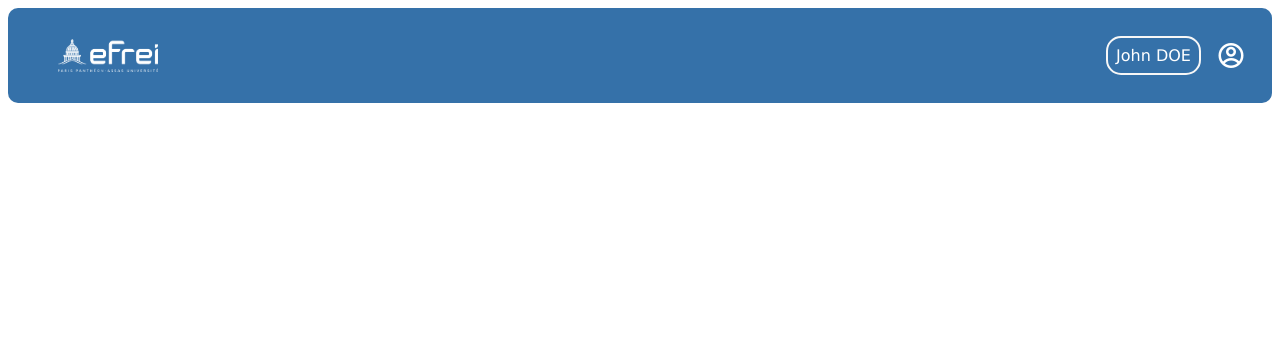
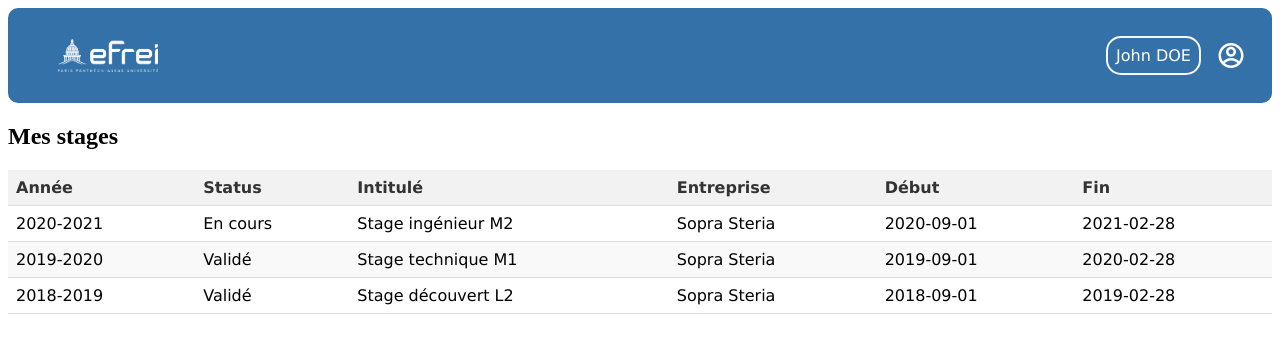
Before and after one commit to GitHermann/M2-AdvancedProgramming-Project, a Vue app in the folder frontend/: page /student/internships in a window 1280 px wide. Before the commit this address had no page. Shown: the top 344 px of the page. Built offline with nearby package versions, Linux system fonts and the light colour scheme.

Commit message:
add: table comonent

```diff
--- a/frontend/index.html
+++ b/frontend/index.html
@@ -8,7 +8,7 @@
     href="https://cdn.jsdelivr.net/npm/remixicon@4.1.0/fonts/remixicon.css"
     rel="stylesheet"
 />
-    <title>Internship</title>
+    <title>myInternships</title>
   </head>
   <body>
     <div id="app"></div>
--- a/frontend/src/components/LoginForm.vue
+++ b/frontend/src/components/LoginForm.vue
@@ -3,12 +3,14 @@
     <div>
       <h2 class="title">Connexion</h2>
     </div>
+    <div class="input-form-container">
       <label class="text" for="username">Nom d'utilisateur</label>
       <input v-model="username" type="text" id="username" name="username" class="input-form" required>
-
+    </div>
+    <div class="input-form-container">
       <label class="text" for="password">Mot de passe</label>
       <input v-model="password" type="password" id="password" name="password" class="input-form" required>
-
+    </div>
     <button class="submit-button" type="submit">Se connecter</button>
   </form>
   <div class="signin">
@@ -44,6 +46,12 @@ export default {
 </script>
 
 <style scoped>
+.input-form-container {
+  display: flex;
+  flex-direction: column;
+  align-items: left;
+  width: 90%;
+}
 .login-form {
   display: flex;
   flex-direction: column;
@@ -62,12 +70,11 @@ export default {
   display: flex;
   align-items: center;
   padding: 10px;
-  margin-top: 20px;
+  margin-top: 8px;
   margin-bottom: 20px;
   background-color: #f7f7f7;
   border-radius: 10px;
-  width: 80%;
-  height: 32px;
+  height: 30px;
   border: solid 1px #c7c4c4;
 }
 
@@ -98,4 +105,10 @@ export default {
   font-family: Verdana, sans-serif;
 }
 
+.signin {
+  display: flex;
+  flex-direction: column;
+  align-items: center;
+}
+
 </style>
--- a/frontend/src/components/RegisterStudentForm.vue
+++ b/frontend/src/components/RegisterStudentForm.vue
@@ -70,7 +70,7 @@ export default {
   display: flex;
   flex-direction: column;
   align-items: left;
-  width: 80%;
+  width: 90%;
 }
 .login-form {
   display: flex;
@@ -125,4 +125,10 @@ export default {
   font-family: Verdana, sans-serif;
 }
 
+.signin {
+  display: flex;
+  flex-direction: column;
+  align-items: center;
+}
+
 </style>
--- a/frontend/src/components/Table.vue
+++ b/frontend/src/components/Table.vue
@@ -34,6 +34,9 @@ export default {
 .table {
   width: 100%;
   border-collapse: collapse;
+  font-size: 16px;
+  font-family: Verdana, sans-serif;
+
 }
 
 .table th,
--- a/frontend/src/router/index.js
+++ b/frontend/src/router/index.js
@@ -8,6 +8,7 @@ import RegisterAcademicTutorView from '../views/register/registerAcademicTutorVi
 import RegisterCompanyTutorView from '../views/register/RegisterCompanyTutorView.vue'
 import RegisterStudentView from '../views/register/RegisterStudentView.vue'
 import AdminSpaceHomeView from '../views/admin/AdminSpaceHomeView.vue'
+import InternshipsView from '../views/InternshipsView.vue'
 
 
 const router = createRouter({
@@ -62,6 +63,11 @@ const router = createRouter({
       path: '/admin',
       name: 'admin-space-home',
       component: AdminSpaceHomeView
+    },
+    {
+      path: '/student/internships',
+      name: 'student-internships',
+      component: InternshipsView
     }
   ]
 })
--- a/frontend/src/views/InternshipsView.vue
+++ b/frontend/src/views/InternshipsView.vue
@@ -15,14 +15,41 @@ export default {
   data() {
     return {
       tableColumns: [
-        { key: "id", label: "ID" },
-        { key: "name", label: "Name" },
-        { key: "position", label: "Position" },
-        { key: "salary", label: "Salary" },
+        { key: "year", label: "Année" },
+        { key: "status", label: "Status" },
+        { key: "title", label: "Intitulé" },
+        { key: "company", label: "Entreprise" },
+        { key: "startDate", label: "Début"},
+        { key: "endDate", label: "Fin"},
       ],
       tableData: [
-        { id: 1, name: "John Doe", position: "Developer", salary: 50000 },
-        { id: 2, name: "Jane Doe", position: "Designer", salary: 60000 },
+        {
+          id: 1,
+          year: "2020-2021",
+          status: "En cours",
+          title: "Stage ingénieur M2",
+          company: "Sopra Steria",
+          startDate: "2020-09-01",
+          endDate: "2021-02-28",
+        },
+        {
+          id: 2,
+          year: "2019-2020",
+          status: "Validé",
+          title: "Stage technique M1",
+          company: "Sopra Steria",
+          startDate: "2019-09-01",
+          endDate: "2020-02-28",
+        },
+        {
+          id: 3,
+          year: "2018-2019",
+          status: "Validé",
+          title: "Stage découvert L2",
+          company: "Sopra Steria",
+          startDate: "2018-09-01",
+          endDate: "2019-02-28",
+        },
       ],
     };
   },
@@ -31,4 +58,5 @@ export default {
 
 <style scoped>
 
+
 </style>
```
Also changed, not shown: 1 other file (tests, documents, lock files or other folders). Lines whose indentation alone changed are shown as unchanged.
